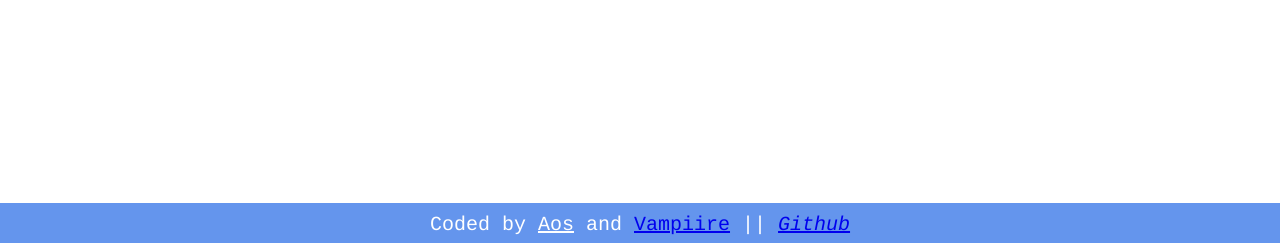
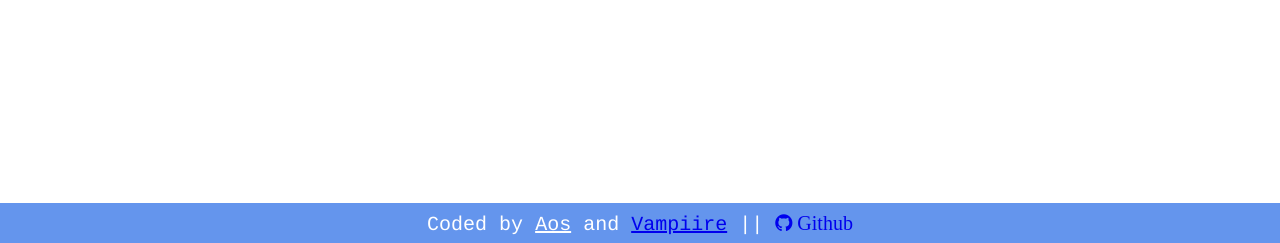
Before and after one commit to aos/chingu-todo-bot, a website: page public/index.html in a window 1280 px wide. Shown: the part 557-800 px from the top of the page. Drawn offline with Linux system fonts and the light colour scheme.

Commit message:
added back in the fontawesome stylesheet cdn

```diff
--- a/public/index.html
+++ b/public/index.html
@@ -6,6 +6,9 @@
 
 
     <link href="css.css" rel="stylesheet" type="text/css">
+
+    <link href="https://maxcdn.bootstrapcdn.com/font-awesome/4.7.0/css/font-awesome.min.css" rel="stylesheet">
+
 </head>
 <body>
 
```
